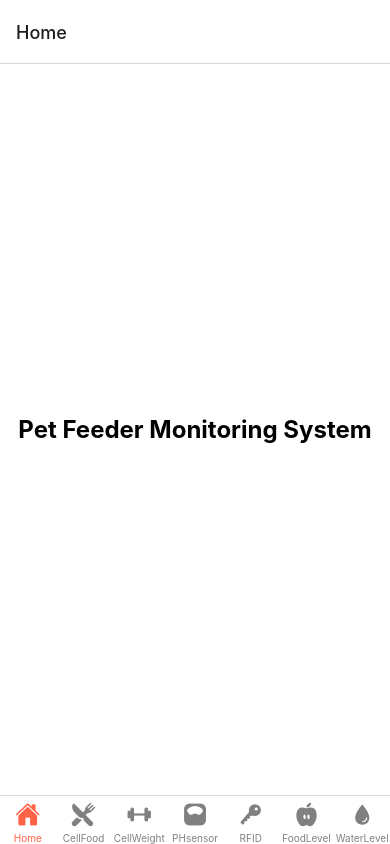
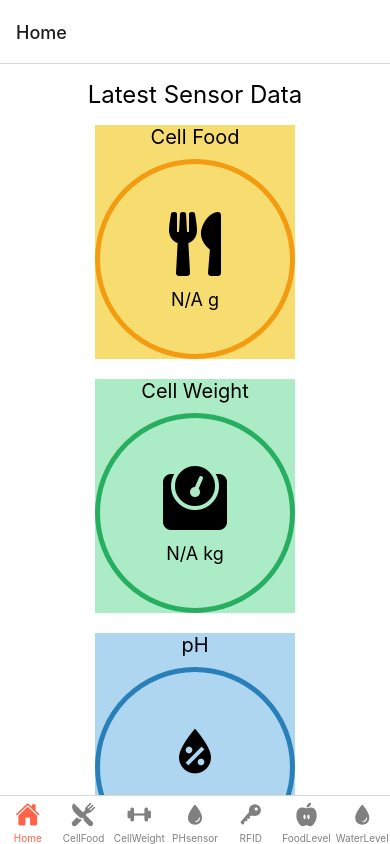
Before and after one commit to reden21345/PetMobile, a React Native app in the folder frontend/: screen /Home in a window 390 px wide. Built offline with nearby package versions, Linux system fonts and the light colour scheme; no server answers.

Commit message:
Updated Home Screen

```diff
--- a/frontend/App.js
+++ b/frontend/App.js
@@ -1,24 +1,16 @@
 import React from 'react';
+import { StyleSheet } from 'react-native';
 import { NavigationContainer } from '@react-navigation/native';
 import { createBottomTabNavigator } from '@react-navigation/bottom-tabs';
-import { StyleSheet, Text, View } from 'react-native';
 import { Ionicons } from '@expo/vector-icons';
 
+import Home from './src/screens/Home';
 import CellFood from './src/screens/sensors/CellFoodData';
 import CellWeight from './src/screens/sensors/CellWeightData';
 import PHsensor from './src/screens/sensors/PHsensorData';
 import RFID from './src/screens/sensors/RfidData';
 import FoodLevel from './src/screens/sensors/UltrasonicData';
 import WaterLevel from './src/screens/sensors/WaterSensorData';
-
-// Home Screen Component
-const HomeScreen = () => {
-  return (
-    <View style={styles.homeContainer}>
-      <Text style={styles.homeTitle}>Pet Feeder Monitoring System</Text>
-    </View>
-  );
-};
 
 const Tab = createBottomTabNavigator();
 
@@ -38,7 +30,7 @@ export default function App() {
             } else if (route.name === 'CellWeight') {
               iconName = 'barbell';
             } else if (route.name === 'PHsensor') {
-              iconName = 'scale';
+              iconName = 'water';
             } else if (route.name === 'RFID') {
               iconName = 'key';
             } else if (route.name === 'FoodLevel') {
@@ -53,7 +45,7 @@ export default function App() {
           tabBarInactiveTintColor: 'gray',
         })}
       >
-        <Tab.Screen name="Home" component={HomeScreen} />
+        <Tab.Screen name="Home" component={Home} />
         <Tab.Screen name="CellFood" component={CellFood} />
         <Tab.Screen name="CellWeight" component={CellWeight} />
         <Tab.Screen name="PHsensor" component={PHsensor} />
@@ -66,16 +58,6 @@ export default function App() {
 }
 
 const styles = StyleSheet.create({
-  homeContainer: {
-    flex: 1,
-    justifyContent: 'center',
-    alignItems: 'center',
-    backgroundColor: '#fff',
-  },
-  homeTitle: {
-    fontSize: 24,
-    fontWeight: 'bold',
-  },
   container: {
     flex: 1,
     backgroundColor: '#fff',
--- a/frontend/package.json
+++ b/frontend/package.json
@@ -16,8 +16,10 @@
     "expo-status-bar": "~1.12.1",
     "react": "18.2.0",
     "react-native": "0.74.3",
+    "react-native-chart-kit": "^6.12.0",
     "react-native-safe-area-context": "^4.10.8",
     "react-native-screens": "^3.32.0",
+    "react-native-svg": "^15.4.0",
     "react-native-table-component": "^1.2.2"
   },
   "devDependencies": {
--- a/frontend/src/screens/Home.js
+++ b/frontend/src/screens/Home.js
@@ -0,0 +1,133 @@
+import React, { useEffect, useState } from 'react';
+import { View, Text, StyleSheet, ScrollView } from 'react-native';
+import axios from 'axios';
+import { FontAwesome5, MaterialCommunityIcons } from '@expo/vector-icons';
+import baseURL from '../../assets/common/baseurl';
+
+const Home = () => {
+  const [latestData, setLatestData] = useState({
+    cellFood: {},
+    cellWeight: {},
+    pH: {},
+    rfid: {},
+    foodLevel: {},
+    waterLevel: {},
+  });
+
+  const fetchLatestData = async () => {
+    try {
+      const [
+        cellFoodResponse,
+        cellWeightResponse,
+        pHResponse,
+        rfidResponse,
+        foodLevelResponse,
+        waterLevelResponse,
+      ] = await Promise.all([
+        axios.get(`${baseURL}/loadcell-food-data`),
+        axios.get(`${baseURL}/loadcell-data`),
+        axios.get(`${baseURL}/ph-data`),
+        axios.get(`${baseURL}/rfid-data`),
+        axios.get(`${baseURL}/foodlevel-data`),
+        axios.get(`${baseURL}/waterlevel-data`),
+      ]);
+
+      const processLatestData = (data) => {
+        return data.length ? data[data.length - 1] : {};
+      };
+
+      setLatestData({
+        cellFood: processLatestData(cellFoodResponse.data),
+        cellWeight: processLatestData(cellWeightResponse.data),
+        pH: processLatestData(pHResponse.data),
+        rfid: processLatestData(rfidResponse.data),
+        foodLevel: processLatestData(foodLevelResponse.data),
+        waterLevel: processLatestData(waterLevelResponse.data),
+      });
+    } catch (error) {
+      console.error('Error fetching data:', error);
+    }
+  };
+
+  useEffect(() => {
+    fetchLatestData();
+  }, []);
+
+  const renderScale = (title, value, icon, unit, style) => (
+    <View style={[styles.sensorContainer, style]}>
+      <Text style={styles.sensorTitle}>{title}</Text>
+      <View style={[styles.scale, style]}>
+        {icon}
+        <Text style={styles.scaleText}>{value || 'N/A'} {unit}</Text>
+      </View>
+    </View>
+  );
+
+  return (
+    <ScrollView style={styles.container}>
+      <Text style={styles.title}>Latest Sensor Data</Text>
+      <View style={styles.chartContainer}>
+        {renderScale(
+          'Cell Food',
+          latestData.cellFood.weight,
+          <FontAwesome5 name="utensils" size={64} color="black" />,
+          'g',
+          styles.cellFood
+        )}
+        {renderScale(
+          'Cell Weight',
+          latestData.cellWeight.weightScale,
+          <FontAwesome5 name="weight" size={64} color="black" />,
+          'kg',
+          styles.cellWeight
+        )}
+        {renderScale(
+          'pH',
+          latestData.pH.ph,
+          <MaterialCommunityIcons name="water-percent" size={64} color="black" />,
+          '',
+          styles.pH
+        )}
+        {renderScale(
+          'RFID',
+          latestData.rfid.uid,
+          <MaterialCommunityIcons name="tag" size={64} color="black" />,
+          '',
+          styles.rfid
+        )}
+        {renderScale(
+          'Food Level',
+          latestData.foodLevel.foodLevel,
+          <FontAwesome5 name="box" size={64} color="black" />,
+          'g',
+          styles.foodLevel
+        )}
+        {renderScale(
+          'Water Level',
+          latestData.waterLevel.waterLevel,
+          <MaterialCommunityIcons name="cup-water" size={64} color="black" />,
+          '%',
+          styles.waterLevel
+        )}
+      </View>
+    </ScrollView>
+  );
+};
+
+const styles = StyleSheet.create({
+  container: { flex: 1, padding: 16, backgroundColor: '#fff' },
+  title: { fontSize: 24, marginBottom: 16, textAlign: 'center' },
+  chartContainer: { flex: 1, justifyContent: 'center', alignItems: 'center' },
+  sensorContainer: { marginBottom: 20, alignItems: 'center' },
+  sensorTitle: { fontSize: 20, marginBottom: 10 },
+  scale: { width: 200, height: 200, justifyContent: 'center', alignItems: 'center', borderRadius: 100, borderWidth: 5 },
+  scaleText: { fontSize: 18, marginTop: 10 },
+  cellFood: { borderColor: '#f39c12', backgroundColor: '#f7dc6f' },
+  cellWeight: { borderColor: '#27ae60', backgroundColor: '#abebc6' },
+  pH: { borderColor: '#2980b9', backgroundColor: '#aed6f1' },
+  rfid: { borderColor: '#8e44ad', backgroundColor: '#d7bde2' },
+  foodLevel: { borderColor: '#e67e22', backgroundColor: '#f0b27a' },
+  waterLevel: { borderColor: '#3498db', backgroundColor: '#85c1e9' },
+});
+
+export default Home;
```
Also changed, not shown: 1 other file (tests, documents, lock files or other folders).
